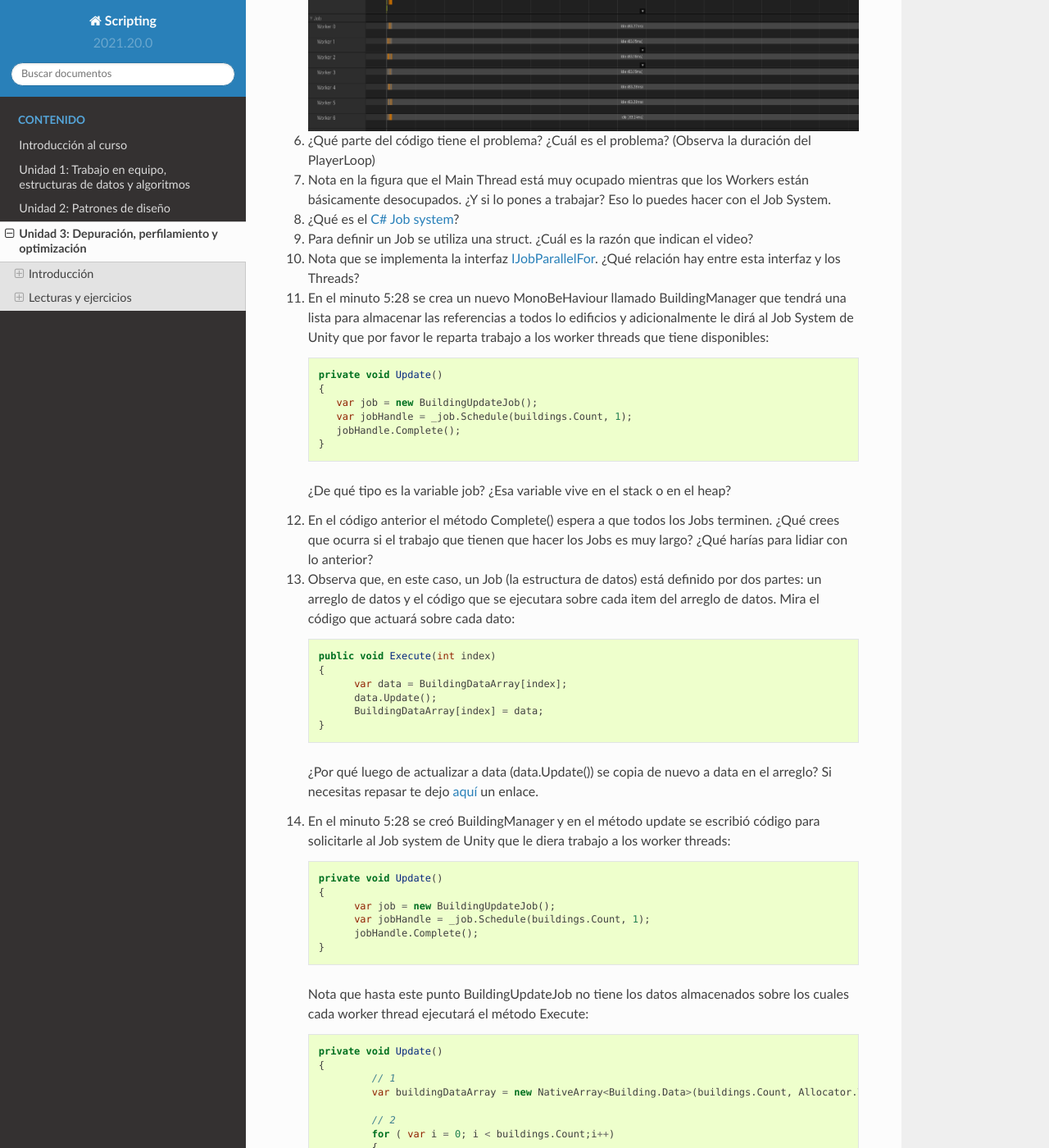
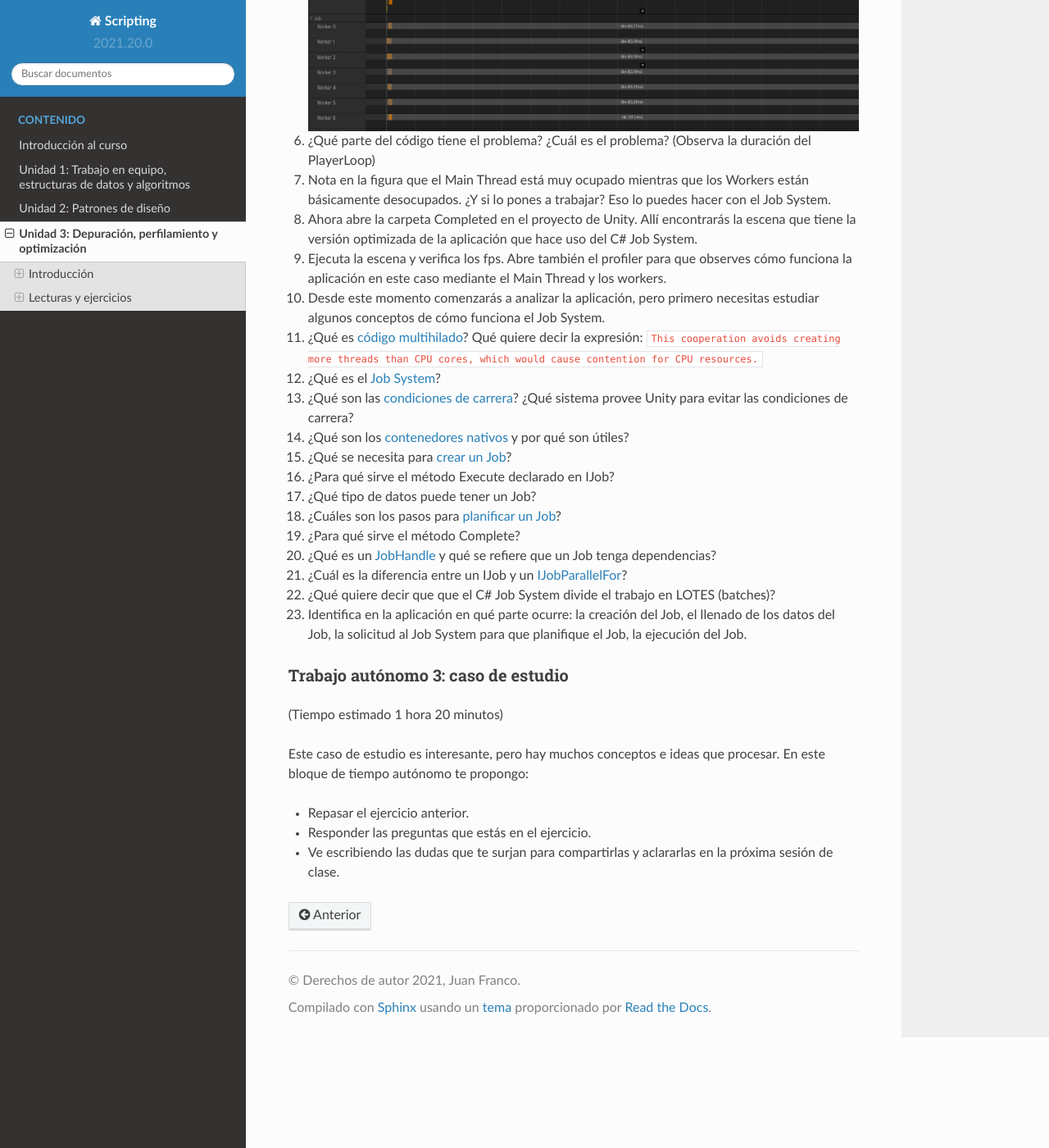
Before and after one commit to juanferfranco/scripting, a Sphinx documentation site: the page built from docs/_unidad3/unidad3.rst, in a window 1280 px wide and 1400 px high, scrolled down 5784 px. Shown: the whole window at 82% size. Built offline with Sphinx 7.4.7 and the Read the Docs theme 2.0.0, drawn with Linux system fonts in a browser that asks for light colours; some of the changed text lies outside the part shown.

Commit message:
update ex8 with questions and new Unity Packet with code fixes

```diff
--- a/docs/_unidad3/unidad3.rst
+++ b/docs/_unidad3/unidad3.rst
@@ -248,7 +248,8 @@ el caso.
 Ejercicio 8: perfilamiento y optimización caso de estudio 1 / Job System
 ^^^^^^^^^^^^^^^^^^^^^^^^^^^^^^^^^^^^^^^^^^^^^^^^^^^^^^^^^^^^^^^^^^^^^^^^^^^^^^^
 
-El código para analizar el proyecto lo tienes `aquí <https://www.patreon.com/posts/34702445>`__.
+El código para analizar el proyecto lo tienes
+`aquí <https://github.com/juanferfranco/scripting/blob/main/docs/_static/u3-ej-7-jobSys.unitypackage>`__.
 
 #. Crea un proyecto en Unity 2020.3 LTS, pero no IMPORTA aún el paquete descargado.
 #. En el menú Edit selecciona project settings y luego la opción Package Manager. En las opciones
@@ -270,97 +271,45 @@ El código para analizar el proyecto lo tienes `aquí <https://www.patreon.com/p
 #. Nota en la figura que el Main Thread está muy ocupado mientras que los
    Workers están básicamente desocupados. ¿Y si lo pones a trabajar? Eso
    lo puedes hacer con el Job System.
-#. ¿Qué es el `C# Job system <https://docs.unity3d.com/Manual/JobSystem.html>`__?
-#. Para definir un Job se utiliza una struct. ¿Cuál es la razón que indican el video?
-#. Nota que se implementa la interfaz
-   `IJobParallelFor <https://docs.unity3d.com/Manual/JobSystemParallelForJobs.html>`__.
-   ¿Qué relación hay entre esta interfaz y los Threads?
-#. En el minuto 5:28 se crea un nuevo MonoBeHaviour llamado BuildingManager que tendrá
-   una lista para almacenar las referencias a todos lo edificios y adicionalmente le dirá
-   al Job System de Unity que por favor le reparta trabajo a los worker threads que tiene
-   disponibles:
+#. Ahora abre la carpeta Completed en el proyecto de Unity. Allí encontrarás la escena
+   que tiene la versión optimizada de la aplicación que hace uso del C# Job System.
+#. Ejecuta la escena y verifica los fps. Abre también el profiler para que observes
+   cómo funciona la aplicación en este caso mediante el Main Thread y los workers.
+#. Desde este momento comenzarás a analizar la aplicación, pero primero necesitas
+   estudiar algunos conceptos de cómo funciona el Job System.
+#. ¿Qué es `código multihilado <https://docs.unity3d.com/Manual/JobSystemOverview.html>`__?
+   Qué quiere decir la expresión: ``This cooperation avoids creating more threads than CPU cores,
+   which would cause contention for CPU resources.``
+#. ¿Qué es el `Job System <https://docs.unity3d.com/Manual/JobSystemJobSystems.html>`__?
+#. ¿Qué son las `condiciones de carrera <https://docs.unity3d.com/Manual/JobSystemSafetySystem.html>`__?
+   ¿Qué sistema provee Unity para evitar las condiciones de carrera?
+#. ¿Qué son los `contenedores nativos <https://docs.unity3d.com/Manual/JobSystemNativeContainer.html>`__
+   y por qué son útiles?
+#. ¿Qué se necesita para `crear un Job <https://docs.unity3d.com/Manual/JobSystemCreatingJobs.html>`__?
+#. ¿Para qué sirve el método Execute declarado en IJob?
+#. ¿Qué tipo de datos puede tener un Job?
+#. ¿Cuáles son los pasos para `planificar un Job <https://docs.unity3d.com/Manual/JobSystemSchedulingJobs.html>`__?
+#. ¿Para qué sirve el método Complete?
+#. ¿Qué es un `JobHandle <https://docs.unity3d.com/Manual/JobSystemJobDependencies.html>`__
+   y qué se refiere que un Job tenga dependencias?
+#. ¿Cuál es la diferencia entre un IJob y un
+   `IJobParallelFor <https://docs.unity3d.com/Manual/JobSystemParallelForJobs.html>`__?
+#. ¿Qué quiere decir que que el C# Job System divide el trabajo en LOTES (batches)?
+#. Identifica en la aplicación en qué parte ocurre: la creación del Job, el llenado de los datos del Job,
+   la solicitud al Job System para que planifique el Job, la ejecución del Job.
 
-   .. code-block:: csharp
-
-      private void Update()
-      {
-         var job = new BuildingUpdateJob();
-         var jobHandle = _job.Schedule(buildings.Count, 1);
-         jobHandle.Complete();
-      }
-
-   ¿De qué tipo es la variable job? ¿Esa variable vive en el stack o en el heap?
-#. En el código anterior el método Complete() espera a que todos los Jobs terminen.
-   ¿Qué crees que ocurra si el trabajo que tienen que hacer los Jobs es muy largo?
-   ¿Qué harías para lidiar con lo anterior?
-#. Observa que, en este caso, un Job (la estructura de datos) está definido por dos
-   partes: un arreglo de datos y el código que se ejecutara sobre cada item del arreglo
-   de datos. Mira el código que actuará sobre cada dato:
-
-   .. code-block:: csharp
-
-      public void Execute(int index)
-      {
-            var data = BuildingDataArray[index];
-            data.Update();
-            BuildingDataArray[index] = data;
-      }
-
-   ¿Por qué luego de actualizar a data (data.Update()) se copia de nuevo a data
-   en el arreglo? Si necesitas repasar te dejo
-   `aquí <https://docs.microsoft.com/en-us/dotnet/csharp/language-reference/builtin-types/struct>`__
-   un enlace.
-#. En el minuto 5:28 se creó BuildingManager y en el método update se escribió código
-   para solicitarle al Job system de Unity que le diera trabajo a los worker threads:
-
-   .. code-block:: csharp
-
-      private void Update()
-      {
-            var job = new BuildingUpdateJob();
-            var jobHandle = _job.Schedule(buildings.Count, 1);
-            jobHandle.Complete();
-      }
-
-   Nota que hasta este punto BuildingUpdateJob no tiene los datos almacenados sobre los
-   cuales cada worker thread ejecutará el método Execute:
-
-   .. code-block:: csharp
-
-      private void Update()
-      {
-               // 1
-               var buildingDataArray = new NativeArray<Building.Data>(buildings.Count, Allocator.TempJob);
-
-               // 2
-               for ( var i = 0; i < buildings.Count;i++)
-               {
-                  buildingDataArray[i] = new Building.Data(building[i]);
-               }
-
-               // 3
-               var job = new BuildingUpdateJob
-               {
-                  BuildingDataArray = buildingDataArray;
-               }
-               var jobHandle = _job.Schedule(buildings.Count, 1);
-               jobHandle.Complete();
-
-               // 4
-               buildingDataArray.Dispose();
-      }
-
-   Explica qué hacen las líneas marcadas con 1,2,3 y 4. En la marca 3 del código
-   estás haciendo una copia por valor o por referencia?
 
 Trabajo autónomo 3: caso de estudio
 ***********************************************************
 (Tiempo estimado 1 hora 20 minutos)
 
 Este caso de estudio es interesante, pero hay muchos conceptos e ideas que
-procesar. En este bloque de tiempo autónomo vas a repasar el ejercicio anterior.
-Ve escribiendo las dudas que te surjan para compartirlas y aclararlas en
-la próxima sesión de clase.
+procesar. En este bloque de tiempo autónomo te propongo:
+
+* Repasar el ejercicio anterior.
+* Responder las preguntas que estás en el ejercicio.
+* Ve escribiendo las dudas que te surjan para compartirlas y aclararlas en
+  la próxima sesión de clase.
 
 ..
    Ejercicio 10: perfilamiento y optimización / caso de estudio (18)
```
